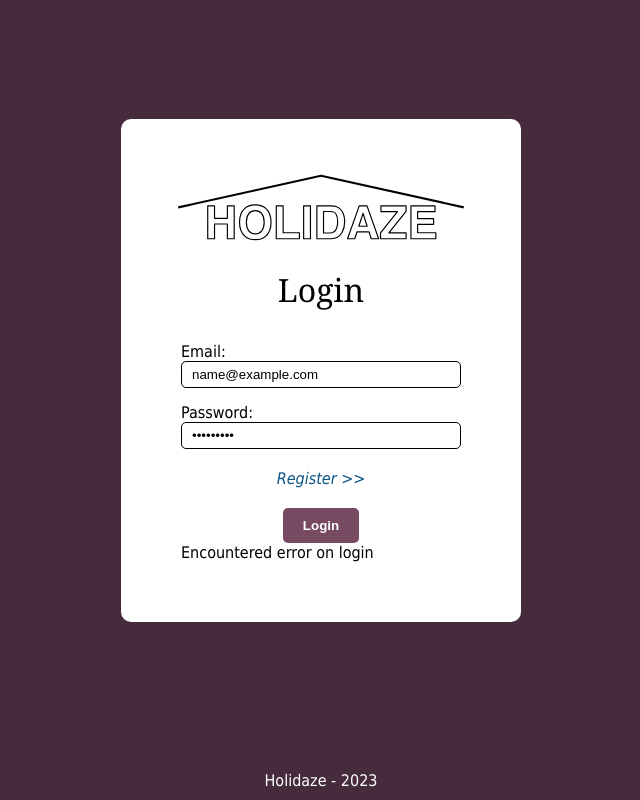
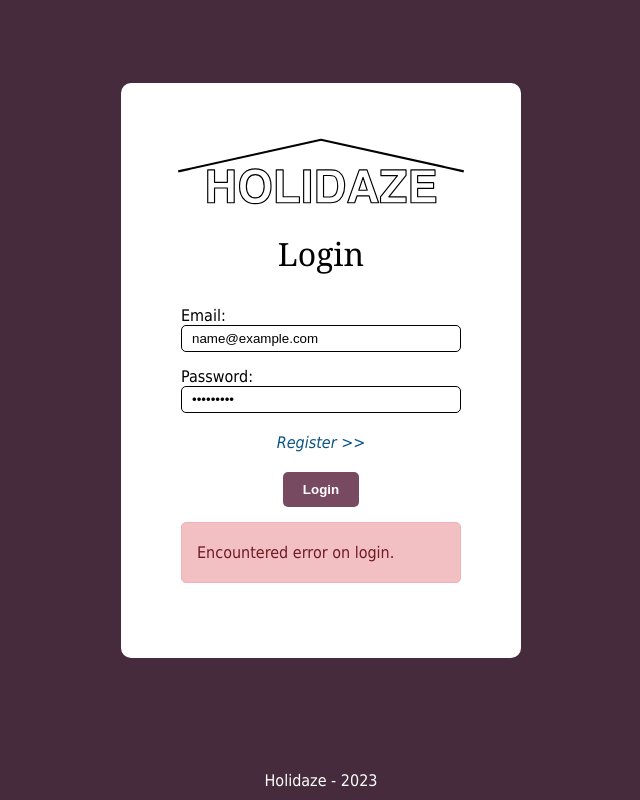
Before and after one commit to Lodoen/booking-site, a React (Vite) app: page /auth/login in a window 1280 px wide. Both pictures are taken after typing "name@example.com", "Sample123" into the empty fields and a click on the button "Login". Shown: the whole page, without its empty margins (319-959 px from the left). Built offline with nearby package versions, Linux system fonts and the light colour scheme; no server answers.

Commit message:
Integrates useFeedback and Alert on Login page

```diff
--- a/src/pages/Login/LoginForm/index.jsx
+++ b/src/pages/Login/LoginForm/index.jsx
@@ -1,12 +1,14 @@
+import { useContext } from "react";
 import { Link, useNavigate } from "react-router-dom";
 import { useForm } from "react-hook-form";
 import { yupResolver } from "@hookform/resolvers/yup";
 import * as yup from "yup";
 import useAuth from "../../../hooks/useAuth";
 import useLocalStorage from "../../../hooks/useLocalStorage";
-import { useContext, useState } from "react";
 import { UserContext } from "../../../context/UserContext";
 import * as S from "./index.styles";
+import useFeedback from "../../../hooks/useFeedback";
+import Alert from "../../../components/Alert";
 
 const schema = yup
   .object({
@@ -23,8 +25,7 @@ export default function LoginForm() {
   const { login } = useAuth();
   const { save } = useLocalStorage("user");
   const { setUser } = useContext(UserContext);
-
-  const [showFeedback, setShowFeedback] = useState(false);
+  const { feedbackMessage, feedbackType, setFeedback } = useFeedback();
 
   const {
     register,
@@ -36,7 +37,7 @@ export default function LoginForm() {
 
   async function onSubmit(data) {
     try {
-      setShowFeedback("Loading ...");
+      setFeedback("Loading ...", "info");
       const { fetchedLogin, stringifiedLogin } = await login(data);
 
       if (fetchedLogin.ok) {
@@ -44,10 +45,10 @@ export default function LoginForm() {
         setUser(stringifiedLogin);
         navigate("/profile");
       } else {
-        setShowFeedback(stringifiedLogin.errors[0].message);
+        setFeedback(stringifiedLogin.errors[0].message, "error");
       }
     } catch (error) {
-      setShowFeedback("Encountered error on login");
+      setFeedback("Encountered error on login.", "error");
     }
   }
 
@@ -71,7 +72,11 @@ export default function LoginForm() {
         Login
       </button>
 
-      {showFeedback ? <p>{showFeedback}</p> : null}
+      {feedbackMessage && (
+        <Alert status={feedbackType}>
+          <span>{feedbackMessage}</span>
+        </Alert>
+      )}
     </S.LoginForm>
   );
 }
```
